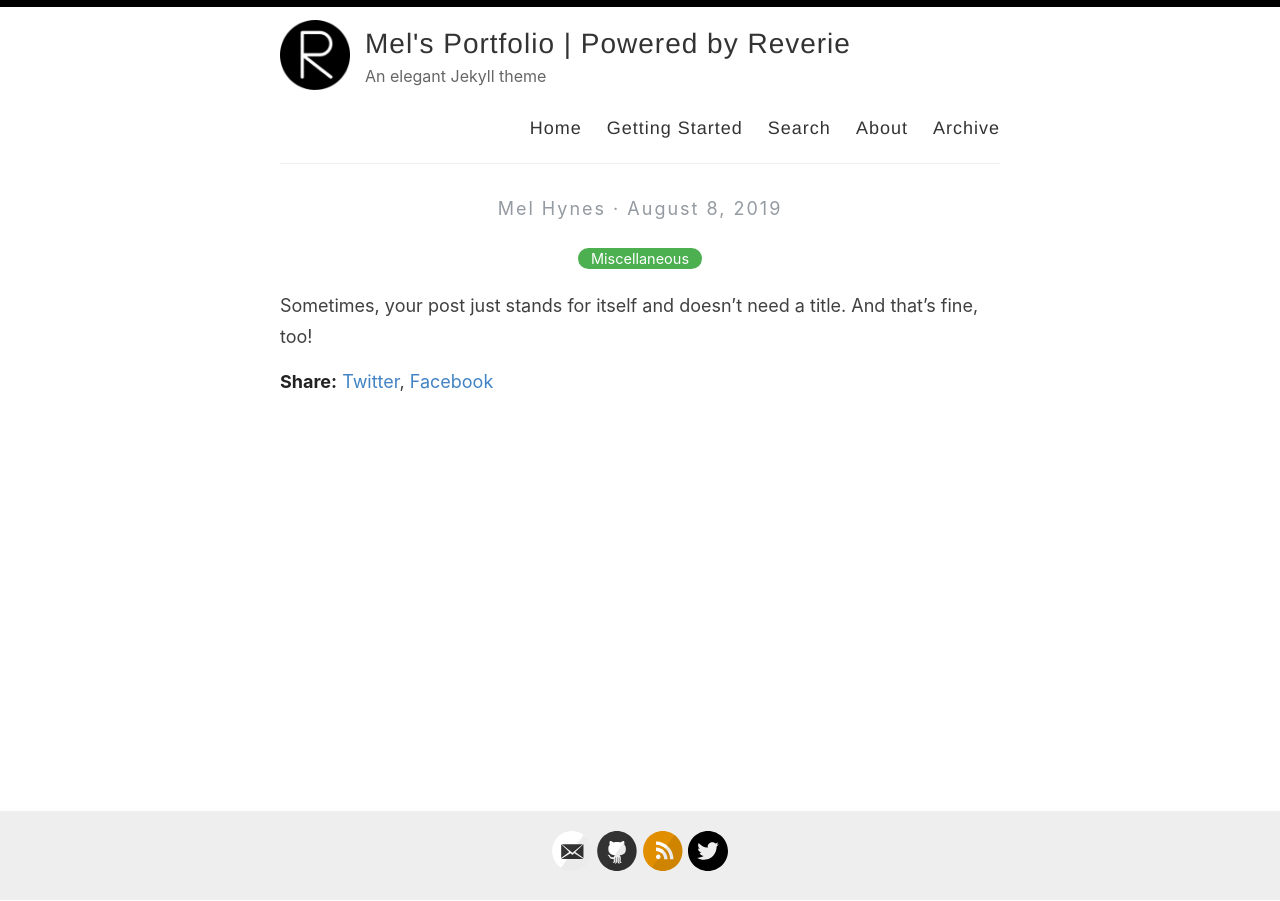
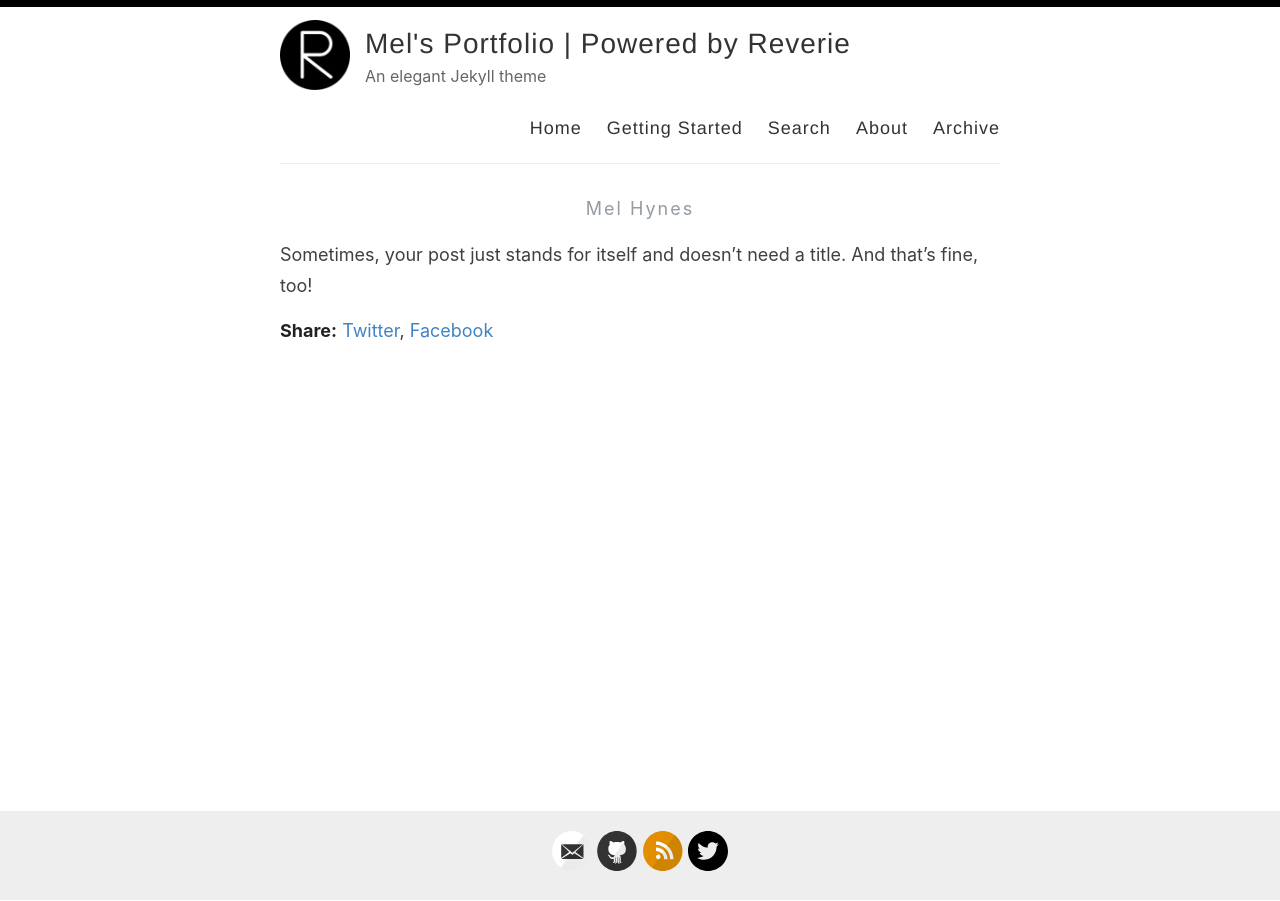
Before and after one commit to ClockWorkElementals/ClockWorkElementals.github.io, a Jekyll site: the page built from _posts/2019-08-08-no-title-posts.md, in a window 1280 px wide. Built offline with Jekyll 4.4.1, drawn with Linux system fonts in a browser that asks for light colours.

Commit message:
Update post.html

```diff
--- a/_layouts/post.html
+++ b/_layouts/post.html
@@ -6,21 +6,7 @@ layout: default
   <h1>{{ page.title }}</h1>
 
   <div>
-    <p class="author_title">{{site.author}}  ·  {{ page.date | date: "%B %e, %Y" }}</p>
-    {% if page.last_modified_at %}
-    <p class="author_title" datetime="{{ page.last_modified_at | date_to_xmlschema }}">(Updated: {{ page.last_modified_at | date: "%b %-d, %Y" }})</p>
-    {% endif %}
-    <div class="post-tags">
-      {% if post %}
-        {% assign categories = post.categories %}
-      {% else %}
-        {% assign categories = page.categories %}
-      {% endif %}
-      {% for category in categories %}
-        <a href="{{site.baseurl}}/categories/#{{category|slugize}}">{{category}}</a>
-        {% unless forloop.last %}&nbsp;{% endunless %}
-      {% endfor %}
-    </div>
+    <p class="author_title">{{site.author}}</p>
   </div>
 
   <div class="entry">
```
